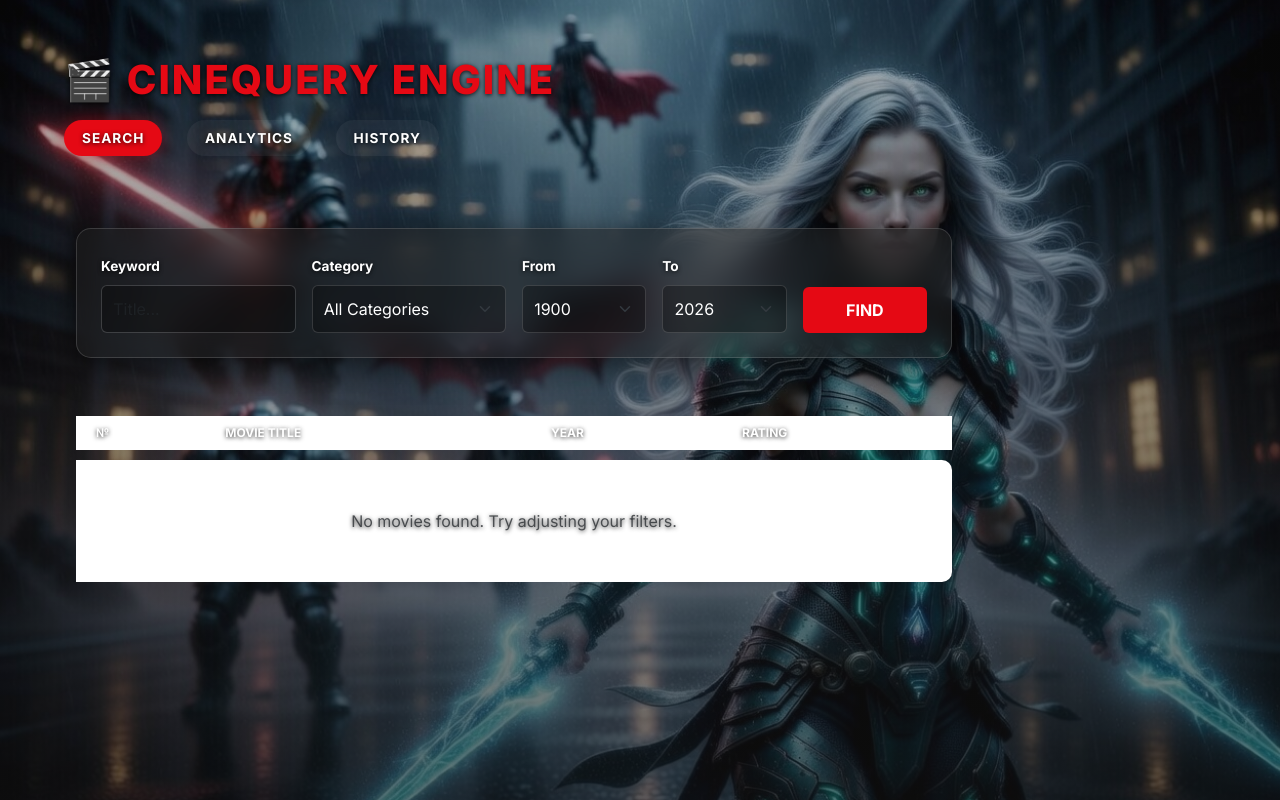
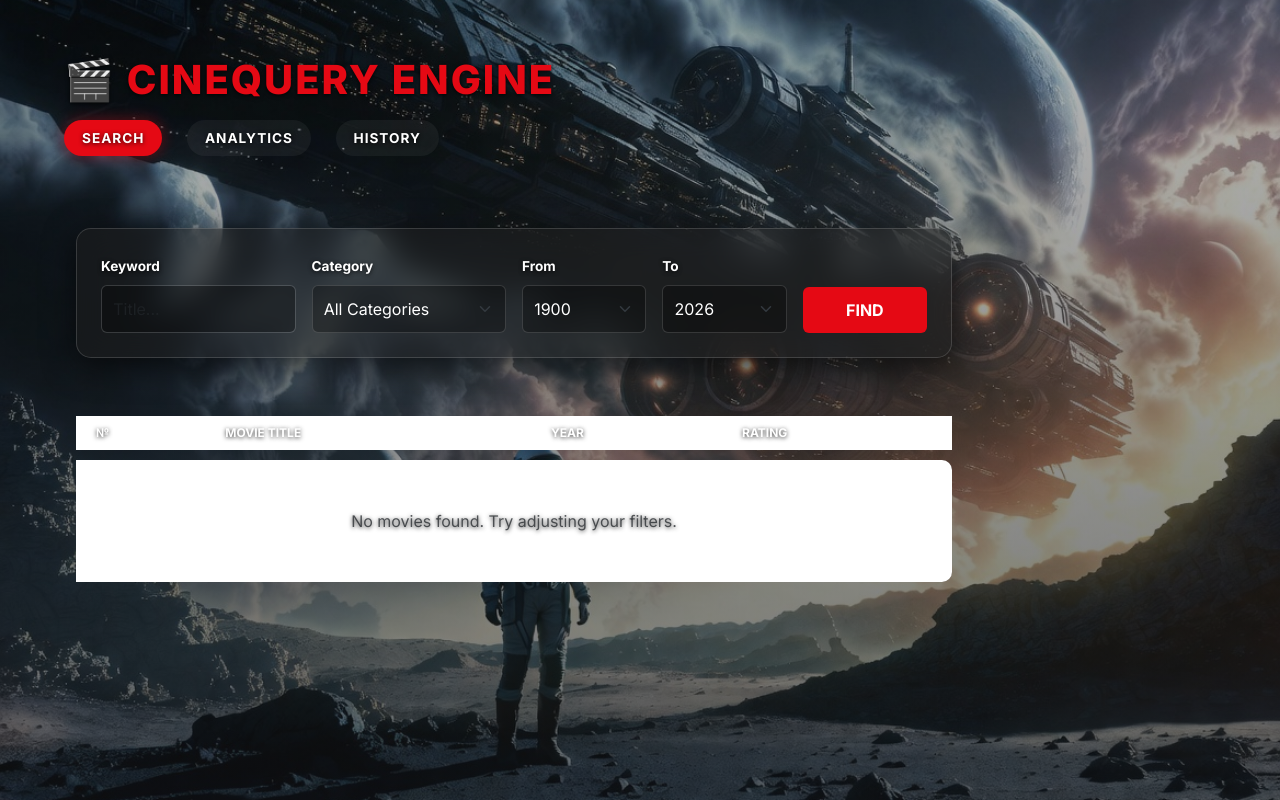
Before and after one commit to Dmitriy-Klv/cinequery-engine, a FastAPI app: page / in a window 1280 px wide. Run offline with FastAPI, Linux system fonts and the light colour scheme; data that the repository does not hold is empty.

Commit message:
adding cinematic transition background

```diff
--- a/web/static/style.css
+++ b/web/static/style.css
@@ -8,20 +8,54 @@
 }
 
 body {
-    background-image:
-        linear-gradient(180deg, rgba(20, 20, 20, 0.3) 0%, rgba(20, 20, 20, 0.6) 100%),
-        url("background.jpg");
-    background-attachment: fixed;
-    background-size: cover;
-    background-position: center;
-    background-repeat: no-repeat;
-    background-color: var(--bg-dark);
+    background-color: #000;
     color: var(--text-main);
     font-family: 'Inter', 'Segoe UI', sans-serif;
     margin: 0;
     padding-bottom: 50px;
     text-shadow: 0 1px 4px rgba(0, 0, 0, 0.8);
-    transition: background-image 1.5s ease-in-out;
+}
+
+body::before {
+    content: "";
+    position: fixed;
+    top: 0;
+    left: 0;
+    width: 100%;
+    height: 100%;
+    background-image:
+        linear-gradient(180deg, rgba(20, 20, 20, 0.3) 0%, rgba(20, 20, 20, 0.6) 100%),
+        var(--current-bg);
+
+    background-attachment: fixed;
+    background-size: cover;
+    background-position: center;
+    background-repeat: no-repeat;
+    z-index: -2;
+    opacity: 1;
+    transition: opacity 1.5s ease;
+}
+
+body::after {
+    content: "";
+    position: fixed;
+    inset: 0;
+
+    background-image:
+        linear-gradient(180deg, rgba(20, 20, 20, 0.3), rgba(20, 20, 20, 0.6)),
+        var(--next-bg);
+
+    background-size: cover;
+    background-position: center;
+    background-repeat: no-repeat;
+
+    z-index: -1;
+    opacity: 0;
+    transition: opacity 1.5s ease;
+}
+
+body.bg-fade::after {
+    opacity: 1;
 }
 
 .container {
--- a/web/templates/index.html
+++ b/web/templates/index.html
@@ -1,5 +1,5 @@
 <!DOCTYPE html>
-<html lang="ru">
+<html lang="en">
 <head>
     <meta charset="UTF-8">
     <meta name="viewport" content="width=device-width, initial-scale=1.0">
@@ -23,7 +23,7 @@
 
     {% if view == "search" %}
     <div class="card search-card p-4 mb-5">
-        <form action="/search" method="post" class="row g-3">
+       <form id="searchForm" class="row g-3">
             <div class="col-md-3">
                 <label class="form-label">Keyword</label>
                 <input type="text" name="keyword" class="form-control" placeholder="Title..." value="{{ last_keyword or '' }}">
@@ -69,7 +69,7 @@
                     <th>Rating</th>
                 </tr>
             </thead>
-            <tbody>
+            <tbody id="movieTableBody">
                 {% for movie in movies %}
                 <tr>
                     <td class="text-muted">{{ loop.index }}</td>
@@ -133,6 +133,7 @@
     </div>
     {% endif %}
 </div>
-<script src="/static/background_changer.js"></script>
+<script src="/static/search_ajax.js"></script>
+    <script src="/static/background_changer.js"></script>
 </body>
 </html>
```
Also changed, not shown: web/static/background_changer.js (+34 -7 lines), web/static/search_ajax.js (added, +34 -0 lines).
